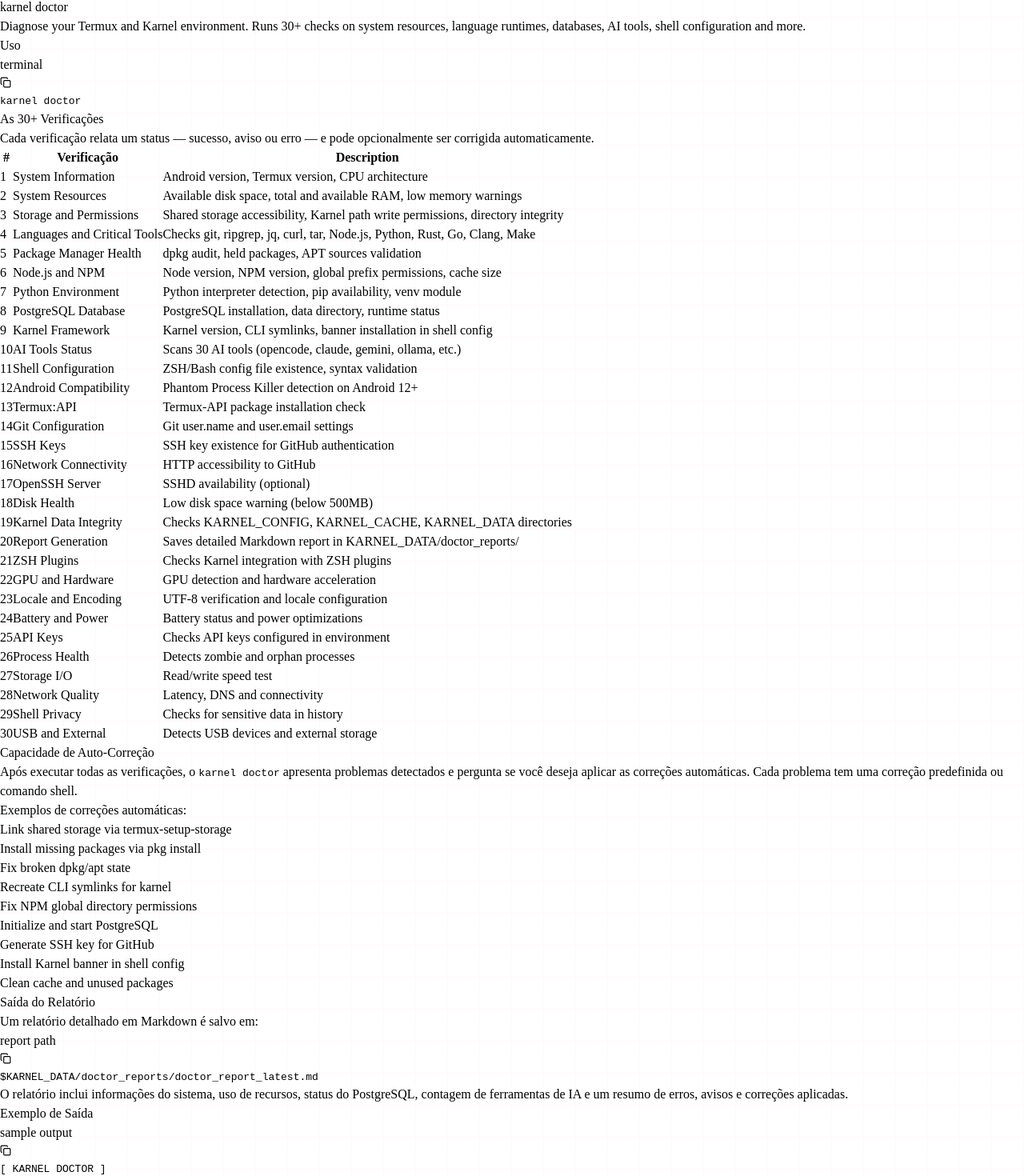
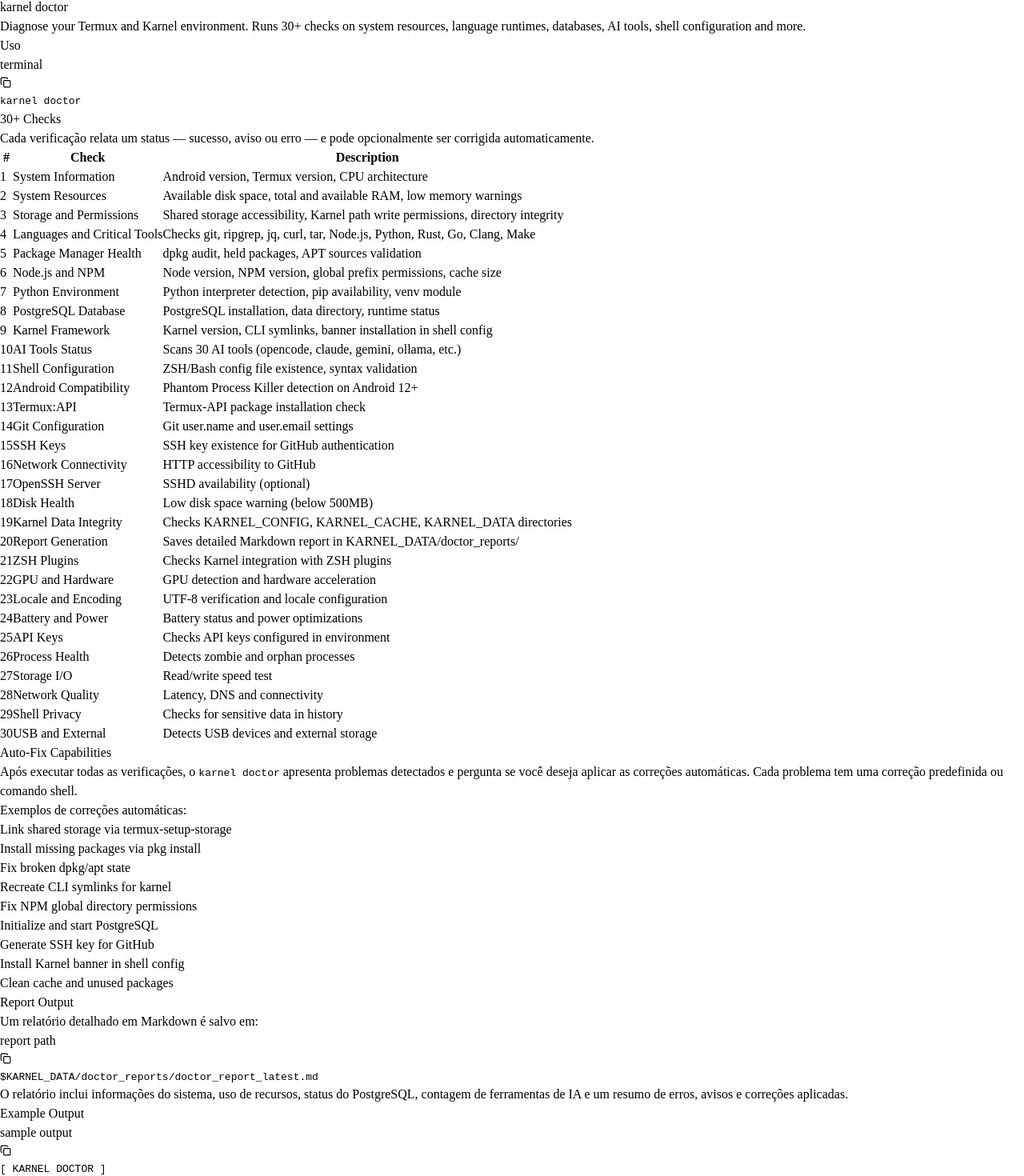
Before and after one commit to israelmarques1024-dotcom/karnel-termux-site, a React (Vite) app in the folder client/: page /karnel/doctor in a window 1280 px wide. Shown: the part 2778-4248 px from the top of the page at 80% size. Built offline with nearby package versions, Linux system fonts and the light colour scheme.

Commit message:
fix: remaining PT headings across Brain, CodeEditor, Doctor, Env, Init, Termux, Voice

```diff
--- a/client/src/pages/Brain.tsx
+++ b/client/src/pages/Brain.tsx
@@ -14,7 +14,7 @@
       <section className="py-12 px-4">
         <div className="max-w-4xl mx-auto">
           <AnimatedSection>
-            <h1 className="text-4xl font-bold font-mono mb-4">karnel brain — Segundo Cérebro</h1>
+            <h1 className="text-4xl font-bold font-mono mb-4">karnel brain — Second Brain</h1>
             <p className="text-lg text-muted-foreground mb-8">
               Sistema de memória integrado com busca por IA e visualização em grafo.
               Salve ideias, comandos, trechos de código e encontre tudo rapidamente.
--- a/client/src/pages/CodeEditor.tsx
+++ b/client/src/pages/CodeEditor.tsx
@@ -241,7 +241,7 @@
           </AnimatedSection>
 
           <AnimatedSection delay={1150}>
-            <h2 className="text-2xl font-bold font-mono mb-6">Caminhos de Configuração</h2>
+            <h2 className="text-2xl font-bold font-mono mb-6">Configuration Paths</h2>
           </AnimatedSection>
 
           <AnimatedSection delay={1200}>
@@ -268,7 +268,7 @@
           </AnimatedSection>
 
           <AnimatedSection delay={1250}>
-            <h2 className="text-2xl font-bold font-mono mb-6">Solução de Problemas</h2>
+            <h2 className="text-2xl font-bold font-mono mb-6">Troubleshooting</h2>
           </AnimatedSection>
 
           <div className="space-y-6 mb-12">
@@ -284,7 +284,7 @@
           </div>
 
           <AnimatedSection delay={1700}>
-            <h2 className="text-2xl font-bold font-mono mb-6">Estrutura de Configuração</h2>
+            <h2 className="text-2xl font-bold font-mono mb-6">Configuration Structure</h2>
             <CodeBlock
               code={`~/.config/code-server/
 └── config.yaml                    # Configurações do servidor
--- a/client/src/pages/Doctor.tsx
+++ b/client/src/pages/Doctor.tsx
@@ -66,7 +66,7 @@
           </AnimatedSection>
 
           <AnimatedSection delay={200}>
-            <h2 className="text-2xl font-bold font-mono mb-6">As 30+ Verificações</h2>
+            <h2 className="text-2xl font-bold font-mono mb-6">30+ Checks</h2>
             <p className="text-muted-foreground mb-6">
               Cada verificação relata um status — sucesso, aviso ou erro — e pode
               opcionalmente ser corrigida automaticamente.
@@ -80,7 +80,7 @@
                   <thead>
                     <tr className="border-b border-border bg-secondary/30">
                       <th className="text-left py-3 px-4 font-mono w-12">#</th>
-                      <th className="text-left py-3 px-4 font-mono">Verificação</th>
+                      <th className="text-left py-3 px-4 font-mono">Check</th>
                       <th className="text-left py-3 px-4 font-mono">Description</th>
                     </tr>
                   </thead>
@@ -99,7 +99,7 @@
           </AnimatedSection>
 
           <AnimatedSection delay={300}>
-            <h2 className="text-2xl font-bold font-mono mb-6">Capacidade de Auto-Correção</h2>
+            <h2 className="text-2xl font-bold font-mono mb-6">Auto-Fix Capabilities</h2>
           </AnimatedSection>
 
           <AnimatedSection delay={350}>
@@ -121,7 +121,7 @@
           </AnimatedSection>
 
           <AnimatedSection delay={400}>
-            <h2 className="text-2xl font-bold font-mono mb-6">Saída do Relatório</h2>
+            <h2 className="text-2xl font-bold font-mono mb-6">Report Output</h2>
           </AnimatedSection>
 
           <AnimatedSection delay={450}>
@@ -142,7 +142,7 @@
           </AnimatedSection>
 
           <AnimatedSection delay={500}>
-            <h2 className="text-2xl font-bold font-mono mb-6">Exemplo de Saída</h2>
+            <h2 className="text-2xl font-bold font-mono mb-6">Example Output</h2>
           </AnimatedSection>
 
           <AnimatedSection delay={550}>
--- a/client/src/pages/Env.tsx
+++ b/client/src/pages/Env.tsx
@@ -6,7 +6,7 @@
       <section className="py-12 px-4">
         <div className="max-w-4xl mx-auto">
           <AnimatedSection>
-            <h1 className="text-4xl font-bold font-mono mb-4">karnel env — Gerenciador de Variáveis de Ambiente</h1>
+            <h1 className="text-4xl font-bold font-mono mb-4">karnel env — Environment Variable Manager</h1>
             <p className="text-lg text-muted-foreground mb-8">
               Gerencia chaves de API e variáveis de ambiente de forma segura.
               Nunca mais hardcode secrets nos seus projetos.
@@ -49,7 +49,7 @@
           </div>
 
           <AnimatedSection delay={500}>
-            <h2 className="text-2xl font-bold font-mono mb-6">Segurança</h2>
+            <h2 className="text-2xl font-bold font-mono mb-6">Security</h2>
             <div className="card-hover bg-card border border-border rounded-lg p-6">
               <p className="text-muted-foreground mb-4">
                 As variáveis são armazenadas em <code className="text-accent">$KARNEL_CONFIG/env/</code> com
--- a/client/src/pages/Init.tsx
+++ b/client/src/pages/Init.tsx
@@ -16,7 +16,7 @@
       <section className="py-12 px-4">
         <div className="max-w-4xl mx-auto">
           <AnimatedSection>
-            <h1 className="text-4xl font-bold font-mono mb-4">karnel init — Inicialização de Projetos</h1>
+            <h1 className="text-4xl font-bold font-mono mb-4">karnel init — Project Initialization</h1>
             <p className="text-lg text-muted-foreground mb-8">
               Configure projetos existentes com dependências, estrutura de pastas e
               ferramentas pré-definidas. Comece a codar em segundos.
--- a/client/src/pages/Termux.tsx
+++ b/client/src/pages/Termux.tsx
@@ -68,7 +68,7 @@
           </div>
 
           <AnimatedSection delay={500}>
-            <h2 className="text-2xl font-bold font-mono mb-6">Por que Usar o Karnel?</h2>
+            <h2 className="text-2xl font-bold font-mono mb-6">Why Use Karnel?</h2>
             <p className="text-muted-foreground mb-6">
               Embora o Termux funcione muito bem pronto para uso, o Karnel melhora sua
               experiência com automação e ferramentas avançadas.
--- a/client/src/pages/Voice.tsx
+++ b/client/src/pages/Voice.tsx
@@ -172,7 +172,7 @@
           </AnimatedSection>
 
           <AnimatedSection delay={1200}>
-            <h2 className="text-2xl font-bold font-mono mb-6">Solução de Problemas</h2>
+            <h2 className="text-2xl font-bold font-mono mb-6">Troubleshooting</h2>
             <div className="card-hover bg-card border border-border rounded-lg p-6">
               <div className="space-y-4 text-sm text-muted-foreground">
                 <div>
```
